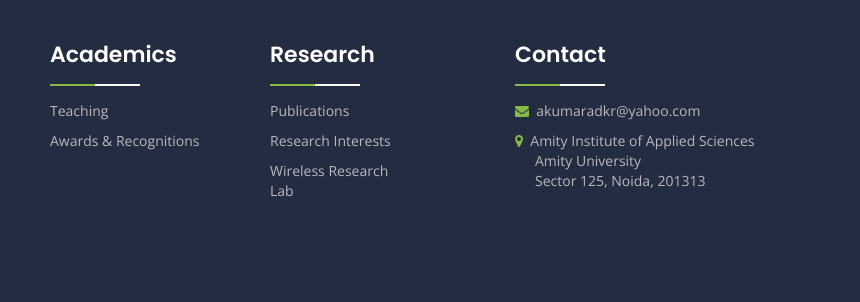
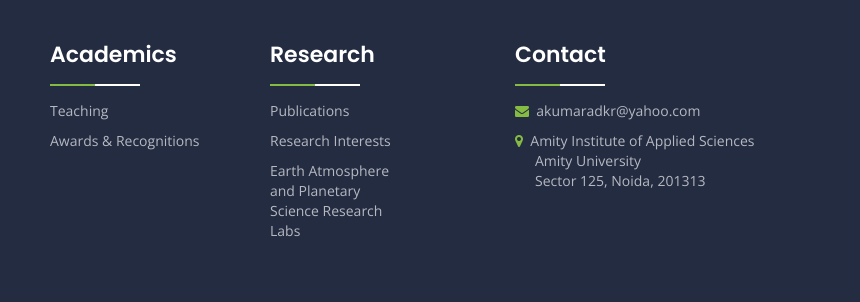
Before and after one commit to Adarshphy/adarshkumar, a plain HTML site: page web.iitd.ac.in/web.iitd.ac.in/rbose/index.html in a window 1280 px wide. Shown: the part 2894-3196 px from the top of the page, 420-1280 px from the left. Drawn offline with nearby package versions, Linux system fonts and the light colour scheme.

Commit message:
Update index.html

```diff
--- a/web.iitd.ac.in/web.iitd.ac.in/rbose/index.html
+++ b/web.iitd.ac.in/web.iitd.ac.in/rbose/index.html
@@ -480,7 +480,7 @@
                         <ul class="ftr_lst">
                             <li><a href="publications">Publications</a></li>
                             <li><a href="research">Research Interests</a></li>
-                            <li><a href="wireless_research_lab">Wireless Research Lab</a></li>
+                            <li>Earth Atmosphere and Planetary Science Research Labs</li>
                         </ul>
                     </p>
                 </div>
```
